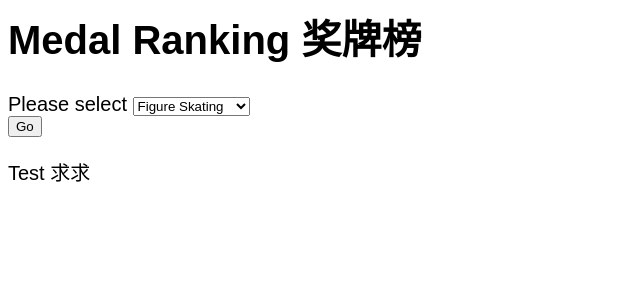
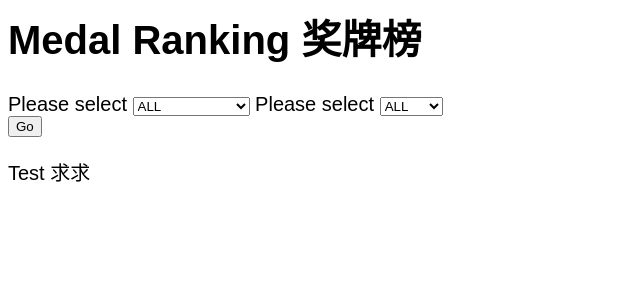
Before and after one commit to yiiihao/project1, a Flask app: page /medal_ranking in a window 1280 px wide. Shown: the top 300 px of the page, without its empty margins (0-640 px from the left). Run offline with Flask 2, Linux system fonts and the light colour scheme; parts of the project's set-up code (start-up, migrations or seed data) failed here and were passed over.

Commit message:
Update medal_ranking.html

```diff
--- a/templates/medal_ranking.html
+++ b/templates/medal_ranking.html
@@ -15,11 +15,19 @@
   <div class="form-group">
     <div class="input-group">
         <span class="input-group-addon">Please select</span>
-            <select name="comp_select" class="selectpicker form-control">
+            <select name="category" class="selectpicker form-control">
+              <option value="all">ALL</option>
               <option value="Figure Skating">Figure Skating</option>
               <option value="Freestyle Skiing">Freestyle Skiing</option>
               <option value="Snowboard">Snowboard</option>
             </select>
+        <span class="input-group-addon">Please select</span>
+            <select name="type" class="selectpicker form-control">
+              <option value="all">ALL</option>
+              <option value="gold">gold</option>
+              <option value="silver">silver</option>
+              <option value="bronze">bronze</option>
+           </select>
     </div>
     <button type="submit" class="btn btn-default">Go</button>
   </div>
```
